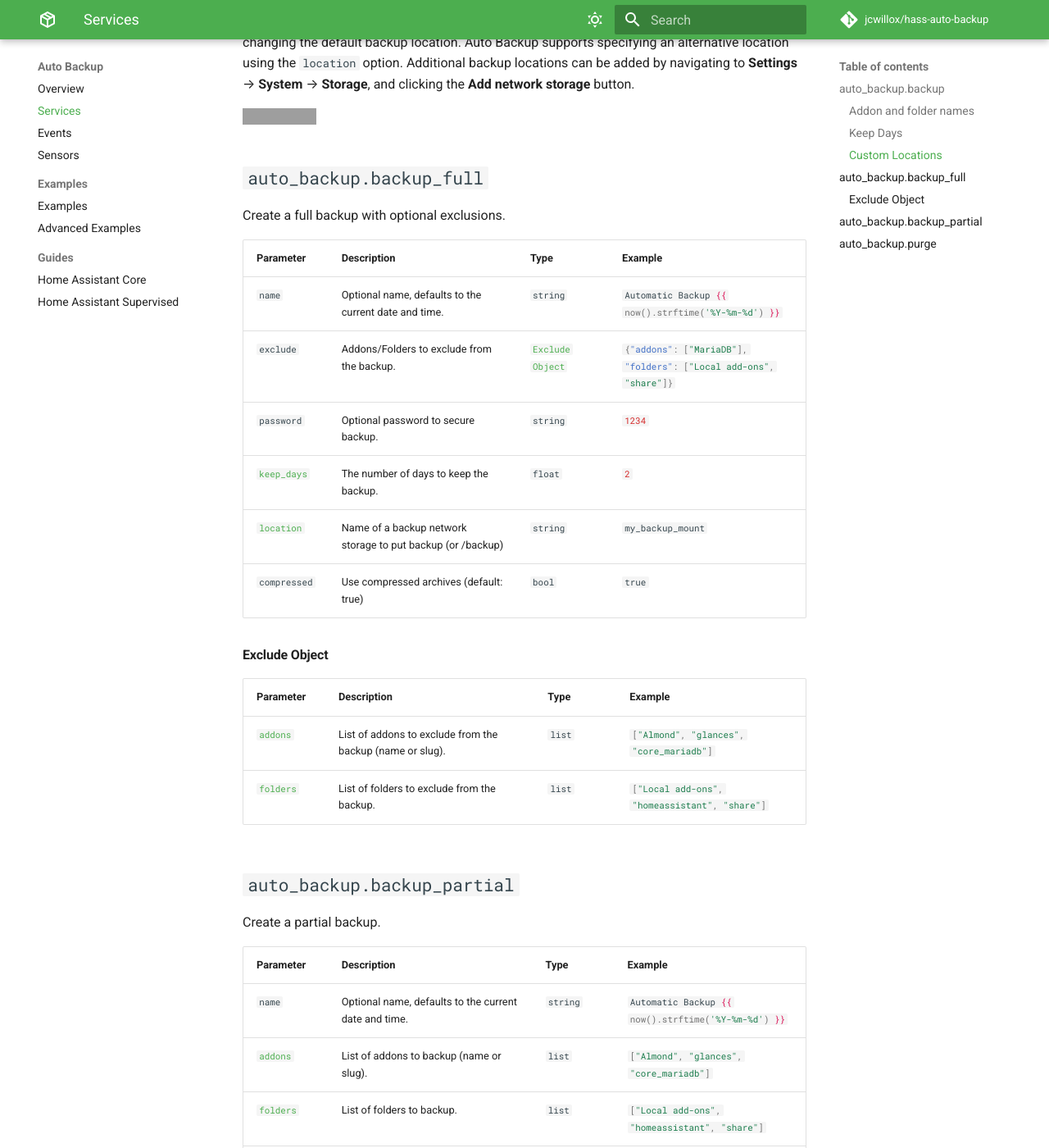
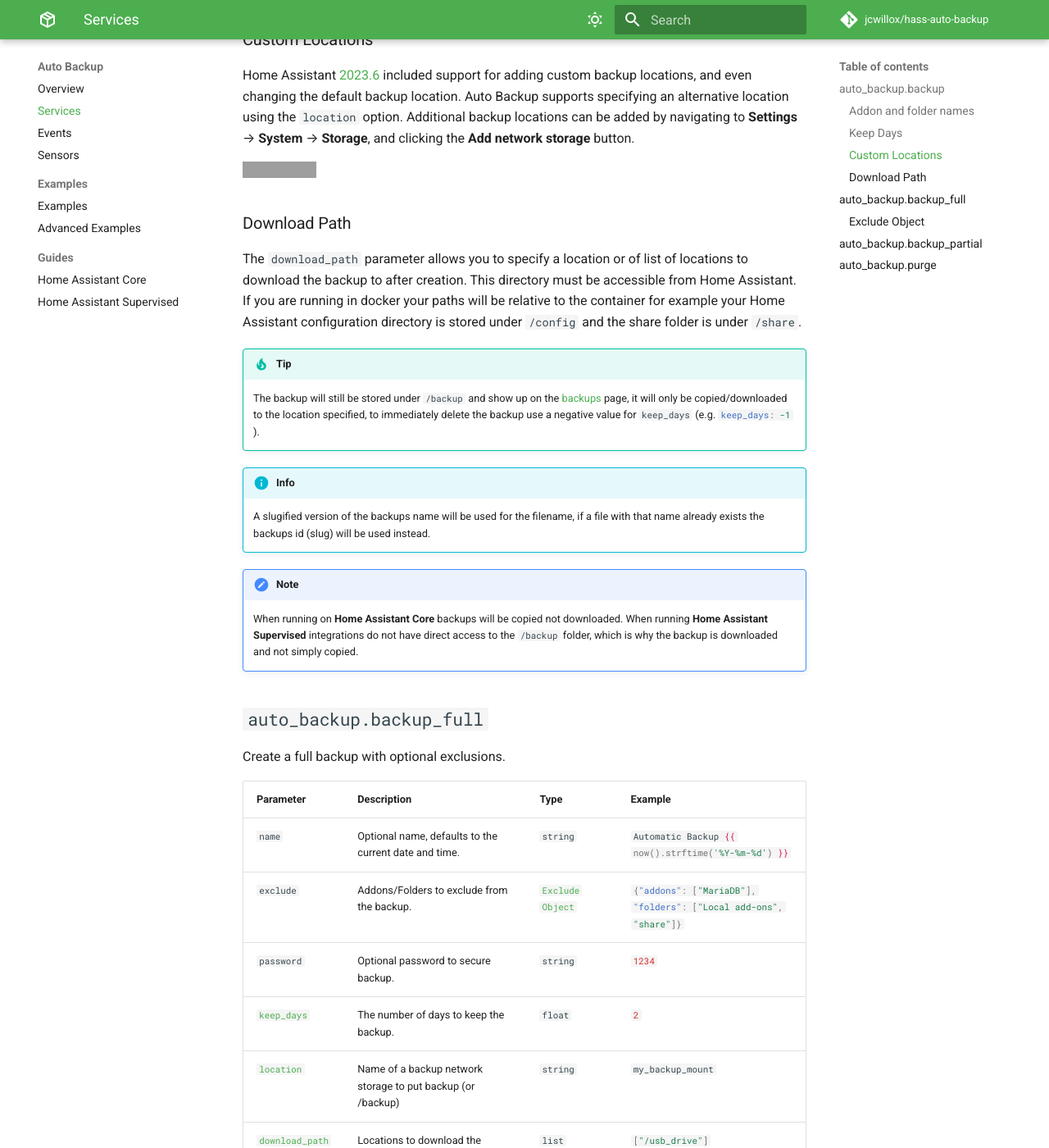
Before and after one commit to jcwillox/hass-auto-backup, an MkDocs documentation site: the page built from docs/services.md, in a window 1280 px wide and 1400 px high, scrolled down 2045 px. Shown: the whole window at 82% size. Built offline with MkDocs 1.6.1 and Material for MkDocs 9.7.7, drawn with Linux system fonts in a browser that asks for light colours; comment, search, counter and statistics services are not loaded; some of the changed text lies outside the part shown; grey boxes are pictures that could not be loaded.

Commit message:
refactor: un-deprecate `download_path` option
Enough people are using this, so we'll keep this feature for now.

This reverts commit 6354f9f4a81a2cfbf9dce566875a34fefa2025b5.

```diff
--- a/docs/services.md
+++ b/docs/services.md
@@ -18,6 +18,7 @@
 | `password`                                   | Optional password to secure backup.                                                      | `string` | `#!json 1234`                                               |
 | [`keep_days`](#keep-days)                    | The number of days to keep the backup.                                                   | `float`  | `#!json 2`                                                  |
 | [`location`](#custom-locations)              | Name of a backup network storage to put backup (or /backup)                              | `string` | `#!json my_backup_mount`                                    |
+| [`download_path`](#download-path)            | Locations to download the backup to after creation.                                      | `list`   | `#!json ["/usb_drive"]`                                     |
 | `compressed`                                 | Use compressed archives (default: true)                                                  | `bool`   | `#!json true`                                               |
 
 ??? example "Create a full backup"
@@ -88,18 +89,35 @@
 
 [![Open your Home Assistant instance and show storage information.](https://my.home-assistant.io/badges/storage.svg)](https://my.home-assistant.io/redirect/storage/)
 
+### Download Path
+
+The `download_path` parameter allows you to specify a location or of list of locations to download the backup to after creation. This directory must be accessible from Home Assistant. If you are running in docker your paths will be relative to the container for example your Home Assistant configuration directory is stored under `/config` and the share folder is under `/share`.
+
+!!! tip
+
+    The backup will still be stored under `/backup` and show up on the [backups](https://my.home-assistant.io/redirect/backup) page, it will only be copied/downloaded to the location specified, to immediately delete the backup use a negative value for `keep_days` (e.g. `#!yaml keep_days: -1` ).
+
+!!! info
+
+    A slugified version of the backups name will be used for the filename, if a file with that name already exists the backups id (slug) will be used instead.
+
+!!! note
+
+    When running on **Home Assistant Core** backups will be copied not downloaded. When running **Home Assistant Supervised** integrations do not have direct access to the `/backup` folder, which is why the backup is downloaded and not simply copied.
+
 ## `auto_backup.backup_full`
 
 Create a full backup with optional exclusions.
 
-| Parameter                       | Description                                                 | Type                                | Example                                                                                                                      |
-| ------------------------------- | ----------------------------------------------------------- | ----------------------------------- | ---------------------------------------------------------------------------------------------------------------------------- |
-| `name`                          | Optional name, defaults to the current date and time.       | `string`                            | `#!jinja Automatic Backup {{ now().strftime('%Y-%m-%d') }}`                                                                  |
-| `exclude`                       | Addons/Folders to exclude from the backup.                  | [`Exclude Object`](#exclude-object) | [`#!json {"addons": ["MariaDB"], "folders": ["Local add-ons", "share"]}`](examples.md#excluding-addonsfolders-from-a-backup) |
-| `password`                      | Optional password to secure backup.                         | `string`                            | `#!json 1234`                                                                                                                |
-| [`keep_days`](#keep-days)       | The number of days to keep the backup.                      | `float`                             | `#!json 2`                                                                                                                   |
-| [`location`](#custom-locations) | Name of a backup network storage to put backup (or /backup) | `string`                            | `#!json my_backup_mount`                                                                                                     |
-| `compressed`                    | Use compressed archives (default: true)                     | `bool`                              | `#!json true`                                                                                                                |
+| Parameter                         | Description                                                 | Type                                | Example                                                                                                                      |
+| --------------------------------- | ----------------------------------------------------------- | ----------------------------------- | ---------------------------------------------------------------------------------------------------------------------------- |
+| `name`                            | Optional name, defaults to the current date and time.       | `string`                            | `#!jinja Automatic Backup {{ now().strftime('%Y-%m-%d') }}`                                                                  |
+| `exclude`                         | Addons/Folders to exclude from the backup.                  | [`Exclude Object`](#exclude-object) | [`#!json {"addons": ["MariaDB"], "folders": ["Local add-ons", "share"]}`](examples.md#excluding-addonsfolders-from-a-backup) |
+| `password`                        | Optional password to secure backup.                         | `string`                            | `#!json 1234`                                                                                                                |
+| [`keep_days`](#keep-days)         | The number of days to keep the backup.                      | `float`                             | `#!json 2`                                                                                                                   |
+| [`location`](#custom-locations)   | Name of a backup network storage to put backup (or /backup) | `string`                            | `#!json my_backup_mount`                                                                                                     |
+| [`download_path`](#download-path) | Locations to download the backup to after creation.         | `list`                              | `#!json ["/usb_drive"]`                                                                                                      |
+| `compressed`                      | Use compressed archives (default: true)                     | `bool`                              | `#!json true`                                                                                                                |
 
 #### Exclude Object
 
@@ -120,6 +138,7 @@
 | `password`                           | Optional password to secure backup.                         | `string` | `#!json 1234`                                               |
 | [`keep_days`](#keep-days)            | The number of days to keep the backup.                      | `float`  | `#!json 2`                                                  |
 | [`location`](#custom-locations)      | Name of a backup network storage to put backup (or /backup) | `string` | `#!json my_backup_mount`                                    |
+| [`download_path`](#download-path)    | Locations to download the backup to after creation.         | `list`   | `#!json ["/usb_drive"]`                                     |
 | `compressed`                         | Use compressed archives (default: true)                     | `bool`   | `#!json true`                                               |
 
 ## `auto_backup.purge`
```
Also changed, not shown: README.md (+1 -0 lines), docs/index.md (+1 -0 lines), 2 other files.
